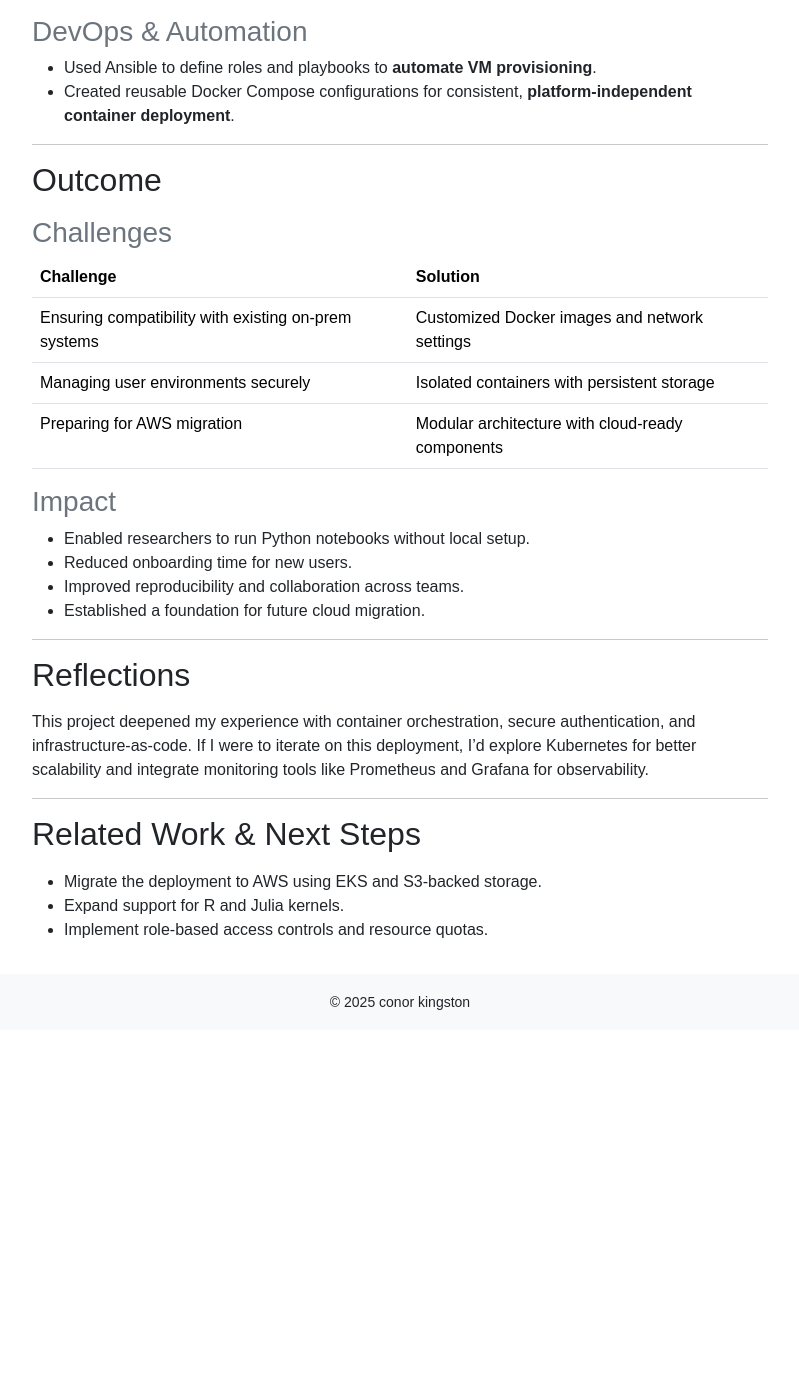
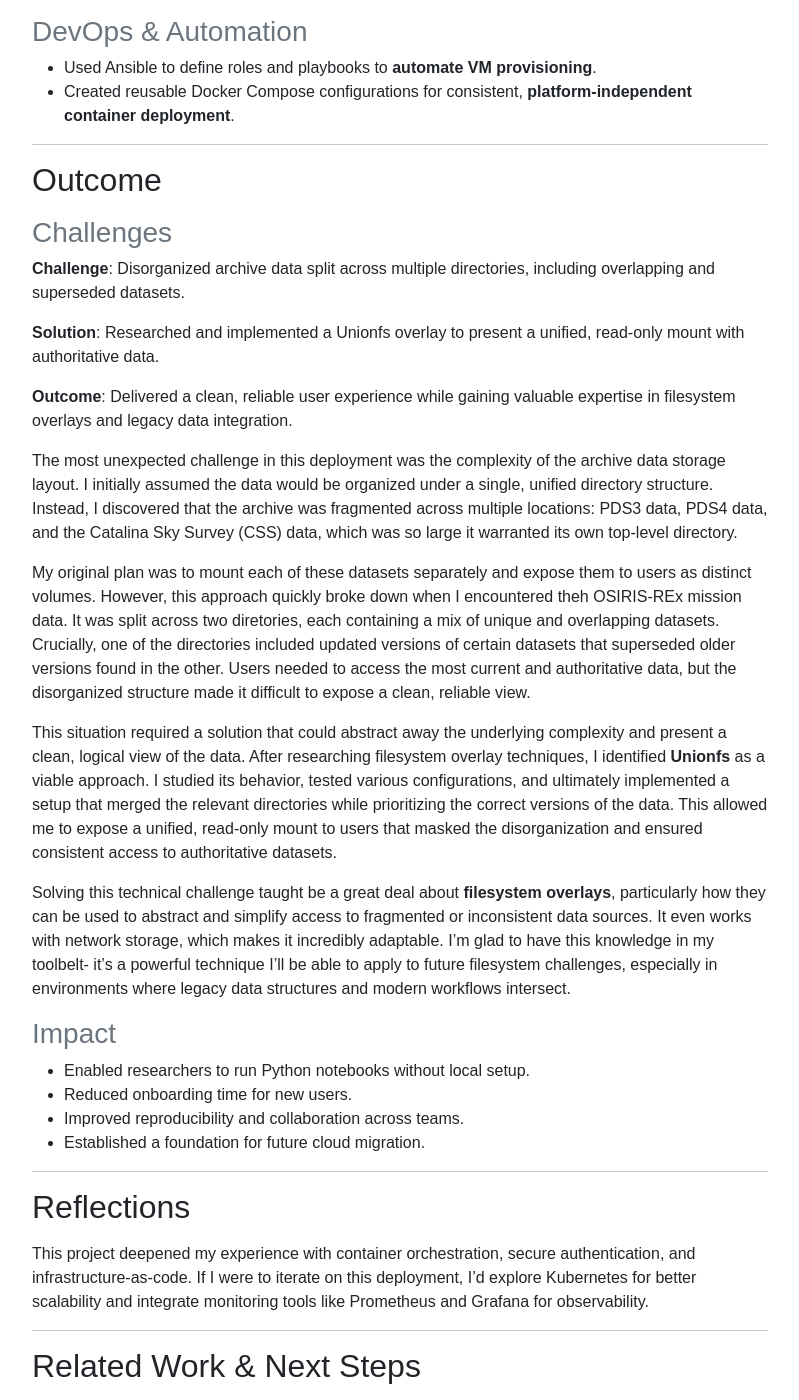
Before and after one commit to conormcneil/conorkingston.com, a Jekyll site: the page built from _case_studies/2025-09-27-jupyterhub-deployment.md, in a window 1280 px wide and 1400 px high, scrolled down 1842 px. Shown: the whole window, without its empty margins (240-1039 px from the left). Built offline with Jekyll 4.4.1, drawn with Linux system fonts in a browser that asks for light colours; before the commit the page ends 2872 px from its top, so only the background shows below that.

Commit message:
added challenge about mounting the archive data

```diff
--- a/_case_studies/2025-09-27-jupyterhub-deployment.md
+++ b/_case_studies/2025-09-27-jupyterhub-deployment.md
@@ -75,28 +75,22 @@ This project showcases my multifaceted skill set as a <strong>systems administra
 ### Challenges
 {: .text-secondary}
 
-<table class="table">
-    <thead>
-        <th>Challenge</th>
-        <th>Solution</th>
-    </thead>
-    <tr>
-        <td>Ensuring compatibility with existing on-prem systems</td>
-        <td>Customized Docker images and network settings</td>
-    </tr>
-    <tr>
-        <td>Managing user environments securely</td>
-        <td>Isolated containers with persistent storage</td>
-    </tr>
-    <tr>
-        <td>Preparing for AWS migration</td>
-        <td>Modular architecture with cloud-ready components</td>
-    </tr>
-</table>
+**Challenge**: Disorganized archive data split across multiple directories, including overlapping and superseded datasets.
+
+**Solution**: Researched and implemented a Unionfs overlay to present a unified, read-only mount with authoritative data.
+
+**Outcome**: Delivered a clean, reliable user experience while gaining valuable expertise in filesystem overlays and legacy data integration.
+
+The most unexpected challenge in this deployment was the complexity of the archive data storage layout. I initially assumed the data would be organized under a single, unified directory structure. Instead, I discovered that the archive was fragmented across multiple locations: PDS3 data, PDS4 data, and the Catalina Sky Survey (CSS) data, which was so large it warranted its own top-level directory.
+
+My original plan was to mount each of these datasets separately and expose them to users as distinct volumes. However, this approach quickly broke down when I encountered theh OSIRIS-REx mission data. It was split across two diretories, each containing a mix of unique and overlapping datasets. Crucially, one of the directories included updated versions of certain datasets that superseded older versions found in the other. Users needed to access the most current and authoritative data, but the disorganized structure made it difficult to expose a clean, reliable view.
+
+This situation required a solution that could abstract away the underlying complexity and present a clean, logical view of the data. After researching filesystem overlay techniques, I identified **Unionfs** as a viable approach. I studied its behavior, tested various configurations, and ultimately implemented a setup that merged the relevant directories while prioritizing the correct versions of the data. This allowed me to expose a unified, read-only mount to users that masked the disorganization and ensured consistent access to authoritative datasets.
+
+Solving this technical challenge taught be a great deal about **filesystem overlays**, particularly how they can be used to abstract and simplify access to fragmented or inconsistent data sources. It even works with network storage, which makes it incredibly adaptable. I'm glad to have this knowledge in my toolbelt- it's a powerful technique I'll be able to apply to future filesystem challenges, especially in environments where legacy data structures and modern workflows intersect.
 
 ### Impact
 {: .text-secondary}
-
 
 - Enabled researchers to run Python notebooks without local setup.
 - Reduced onboarding time for new users.
```
